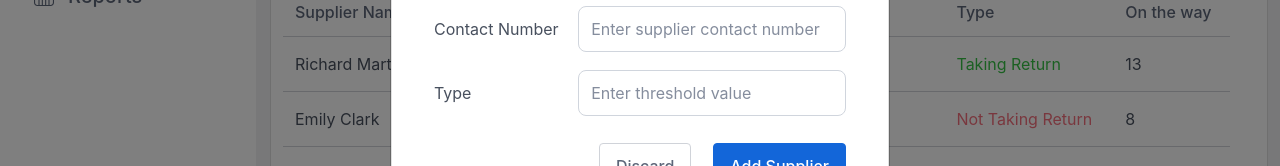
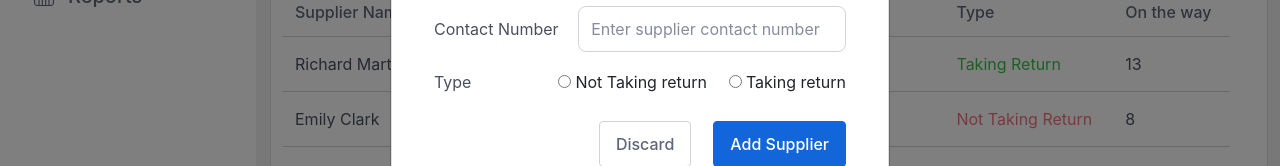
Before and after one commit to jasmeetsingh-1/brucelli-constructions, a React (Create React App) app: page / in a window 1280 px wide. Both pictures are taken after a click on the button "Add Product". Shown: the part 427-593 px from the top of the page. Built offline with nearby package versions, Linux system fonts and the light colour scheme.

Commit message:
type radio button option added

```diff
--- a/src/component/modals/addContractor.jsx
+++ b/src/component/modals/addContractor.jsx
@@ -52,57 +52,80 @@ const AddNewContractorModal = ({showAddContractorModal, setShowAddContractorModa
         <div className="addNewModalFormHolder">
             <Formik
                 initialValues={addProductInititalValues}
-                onSubmit={(values,{resetForm})=>{newProductSubmitHandler(values,resetForm)}}
+                onSubmit={(values,{resetForm})=>{console.log("contractorModal",values); newProductSubmitHandler(values,resetForm)}}
             >
                 {()=>{
                     return <Form className="newProduct-form">
                         <div className="newProduct-form-row">
-                            <label>Name</label>
+                            <label htmlFor="contractorname">Name</label>
                             <Field
                                 type="text"
                                 name="contractorName"
+                                id="contractorname"
                                 placeHolder="Enter Supplier name"
                             />
                         </div>
                         <div className="newProduct-form-row">
-                            <label>Email</label>
+                            <label htmlFor="contractoEmail">Email</label>
                             <Field
                                 type="text"
                                 name="contractorEmail"
+                                id="contractoEmail"
                                 placeHolder="Enter Contractor Email"
                             />
                         </div>
                         <div className="newProduct-form-row">
-                            <label>Product</label>
+                            <label htmlFor="contractoProduct">Product</label>
                             <Field
                                 type="text"
                                 name="contractorProductId"
+                                id="contractoProduct"
                                 placeHolder="Enter Product"
                             />
                         </div>
                         <div className="newProduct-form-row">
-                            <label>Category</label>
+                            <label htmlFor="contractorCategory">Category</label>
                             <Field
                                 type="text"
                                 name="contractorCategory"
+                                id="contractorCategory"
                                 placeHolder="Select Product Category"
                             />
                         </div>
                         <div className="newProduct-form-row">
-                            <label>Contact Number</label>
+                            <label htmlFor="contractorContactNumber">Contact Number</label>
                             <Field
                                 type="text"
                                 name="contractorContactNumber"
+                                id="contractorContactNumber"
                                 placeHolder="Enter supplier contact number"
                             />
                         </div>
                         <div className="newProduct-form-row">
                             <label>Type</label>
-                            <Field
-                                type="text"
-                                name="contractorType"
-                                placeHolder="Enter threshold value"
-                            />
+                            <div className="specialTypeRowContractorModal">
+                                <div>
+                                <Field
+                                    type="radio"
+                                    name="contractorType"
+                                    id="notTakingReturn"
+                                    value="Not taking return"
+                                    placeHolder="Enter threshold value"
+                                />
+                                <label htmlFor="notTakingReturn"> Not Taking return</label>
+                                </div>
+                                <div>
+                                    <Field
+                                        type="radio"
+                                        name="contractorType"
+                                        value="Taking return"
+                                        id="takingReturn"
+                                        placeHolder="Enter threshold value"
+                                        />
+                                        <label htmlFor="takingReturn">Taking return</label>
+                                </div>
+
+                            </div>
                         </div>
                         <div className="modalFooter">
                             <button onClick={(e)=>{e.preventDefault();setShowAddContractorModal(false)}}>Discard</button>
--- a/src/component/modals/css/addProduct.css
+++ b/src/component/modals/css/addProduct.css
@@ -101,3 +101,18 @@
     align-items: center;
     justify-content: center;
 }
+
+
+/* contractor modal add-on css */
+
+
+.specialTypeRowContractorModal{
+    display: flex;
+    justify-content: space-between;
+    gap: 22px;
+}
+
+.specialTypeRowContractorModal label{
+    margin-left: 4px;
+    cursor: pointer;
+}
```
Also changed, not shown: src/component/modals/css/addContractor.css (deleted).
